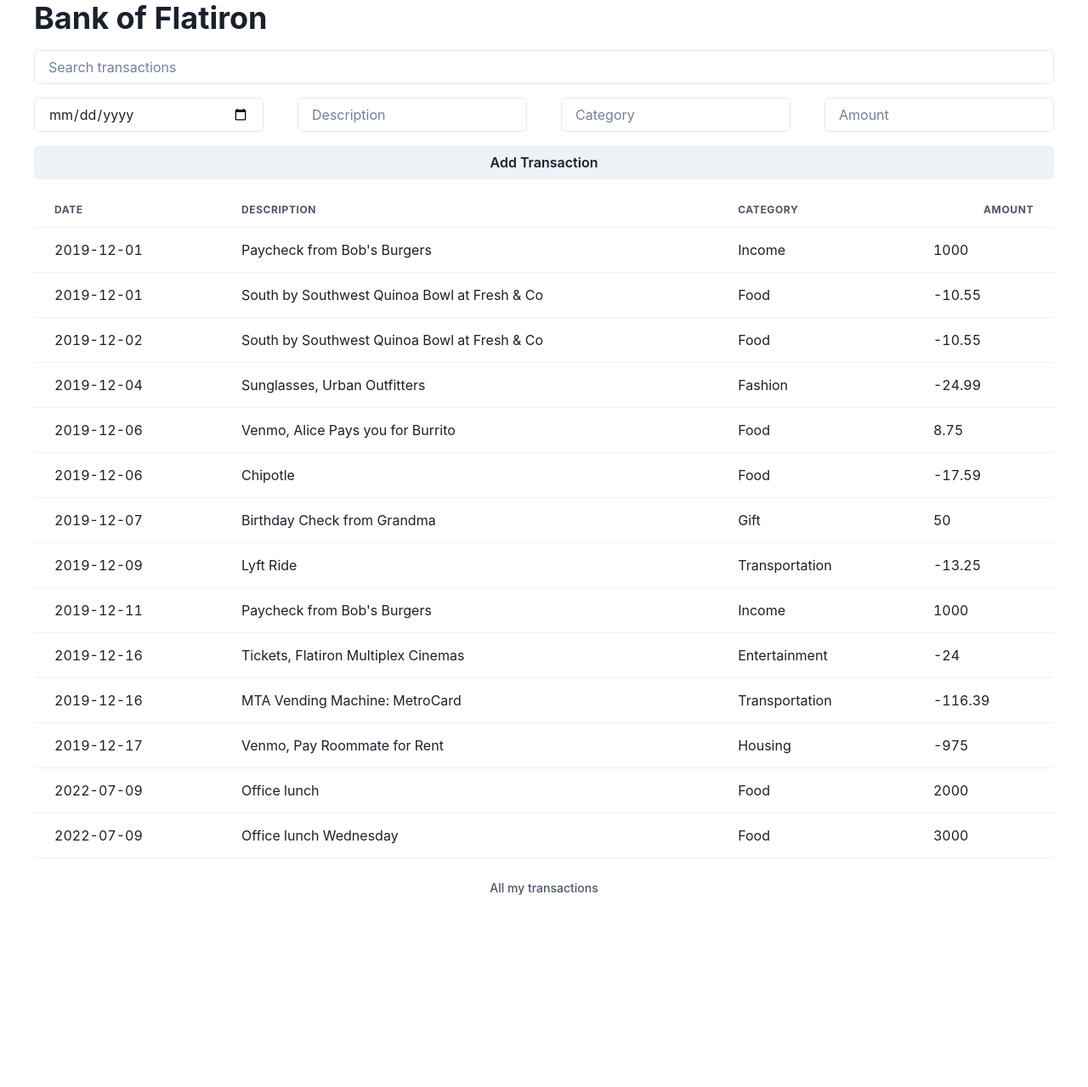
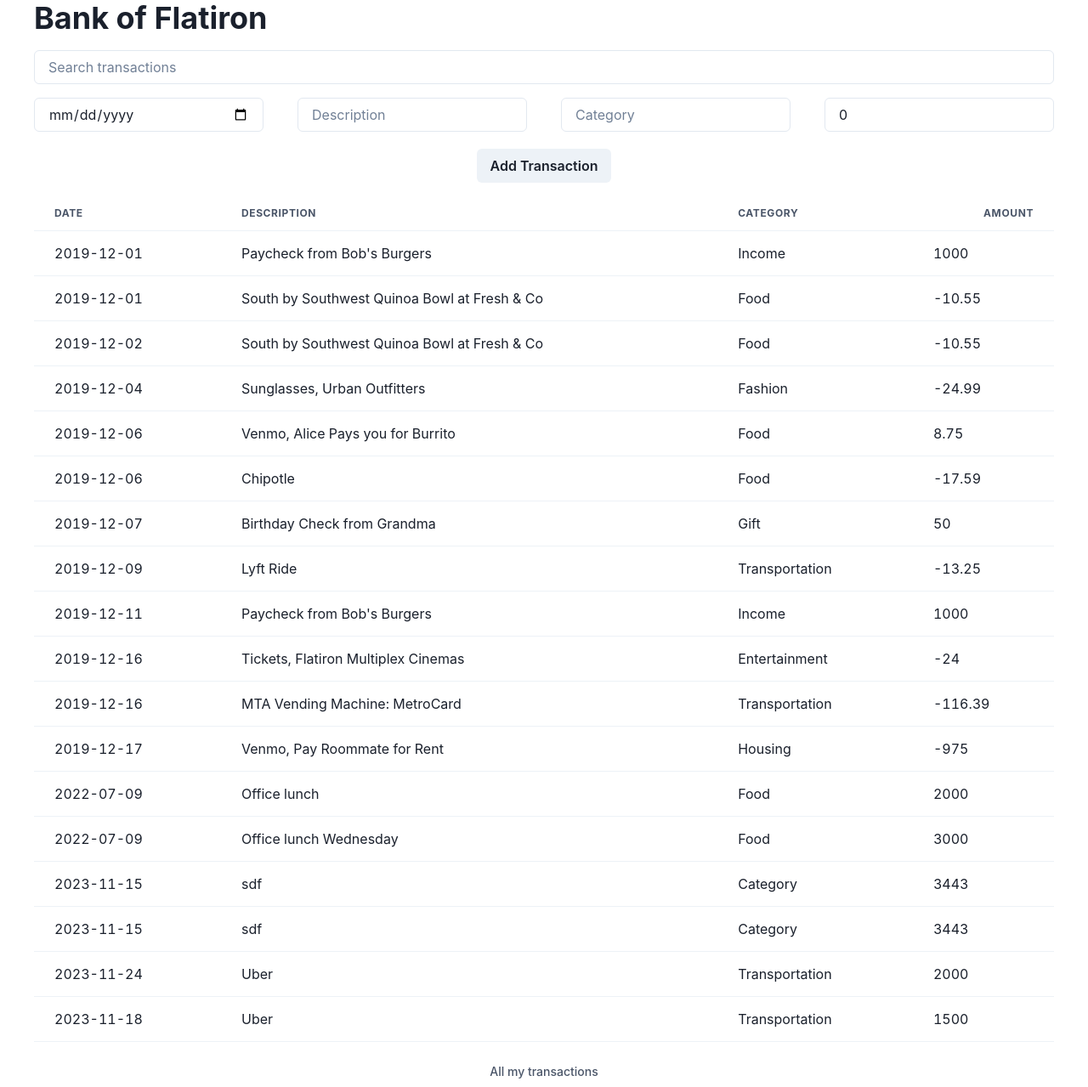
Before and after one commit to NellieMK65/phase-2-code-challenge-1, a React (Vite) app: page / in a window 1280 px wide. Shown: the whole page at 85% size. Before the commit the page ends 1063 px from the top, so only its background shows below. Built offline with nearby package versions, Linux system fonts and the light colour scheme; data requests are answered from the project's data file.

Commit message:
add new transaction

```diff
--- a/db.json
+++ b/db.json
@@ -97,6 +97,34 @@
       "category": "Food",
       "amount": "3000",
       "id": 14
+    },
+    {
+      "date": "2023-11-15",
+      "description": "sdf",
+      "category": "Category",
+      "amount": "3443",
+      "id": 15
+    },
+    {
+      "date": "2023-11-15",
+      "description": "sdf",
+      "category": "Category",
+      "amount": "3443",
+      "id": 16
+    },
+    {
+      "date": "2023-11-24",
+      "description": "Uber",
+      "category": "Transportation",
+      "amount": "2000",
+      "id": 17
+    },
+    {
+      "date": "2023-11-18",
+      "description": "Uber",
+      "category": "Transportation",
+      "amount": "1500",
+      "id": 18
     }
   ]
 }
--- a/src/App.jsx
+++ b/src/App.jsx
@@ -22,6 +22,25 @@ function App() {
 		transaction.description.toLowerCase().includes(searchTerm.toLowerCase())
 	);
 
+	// persist the transaction gotten from AddTransactionForm component to db.json
+	const handleSaveTransaction = (transaction) => {
+		fetch(BASE_URL, {
+			method: 'POST',
+			headers: {
+				'Content-Type': 'application/json',
+			},
+			body: JSON.stringify(transaction),
+		})
+			.then((res) => res.json())
+			.then((newTransaction) =>
+				setTransactions((transactions) => [
+					...transactions,
+					newTransaction,
+				])
+			)
+			.catch((err) => console.log(err));
+	};
+
 	return (
 		<Box mx={10}>
 			<VStack spacing={4} align="stretch">
@@ -32,7 +51,9 @@ function App() {
 					setSearchTerm={setSearchTerm}
 				/>
 
-				<AddTransactionForm />
+				<AddTransactionForm
+					handleSaveTransaction={handleSaveTransaction}
+				/>
 
 				<TransactionTable transactions={filteredTransactions} />
 			</VStack>
--- a/src/components/AddTransactionForm.jsx
+++ b/src/components/AddTransactionForm.jsx
@@ -1,19 +1,78 @@
-import { Button, Input, SimpleGrid, VStack } from '@chakra-ui/react';
+import { useState } from 'react';
+import { Button, Flex, Input, SimpleGrid } from '@chakra-ui/react';
 
-const AddTransactionForm = () => {
+const AddTransactionForm = ({ handleSaveTransaction }) => {
+	// create object to hold the initial form data
+	const transaction = {
+		date: '',
+		description: '',
+		category: '',
+		amount: 0,
+	};
+
+	const [formData, setFormData] = useState(transaction);
+
+	// function to get form values
+	const handleInput = (e) => {
+		// destructure name and value from e.target
+		const { name, value } = e.target;
+
+		// update the formData state with the new value
+		setFormData({ ...formData, [name]: value });
+	};
+
+	const handleSubmit = (e) => {
+		// prevent the default form behaviour which is reloading when submitted
+		e.preventDefault();
+
+		// pass the form data to app component
+		handleSaveTransaction(formData);
+
+		// reset the form by passing in the initial transaction values
+		setFormData(transaction);
+	};
+
 	return (
-		<>
+		<form onSubmit={handleSubmit}>
 			<SimpleGrid minChildWidth="120px" spacing="40px">
-				<Input type="date" />
+				<Input
+					type="date"
+					required
+					name="date"
+					value={formData.date}
+					onChange={handleInput}
+				/>
 
-				<Input placeholder="Description" />
+				<Input
+					placeholder="Description"
+					required
+					name="description"
+					value={formData.description}
+					onChange={handleInput}
+				/>
 
-				<Input placeholder="Category" />
+				<Input
+					placeholder="Category"
+					required
+					name="category"
+					value={formData.category}
+					onChange={handleInput}
+				/>
 
-				<Input type="number" placeholder="Amount" />
+				<Input
+					type="number"
+					placeholder="Amount"
+					required
+					name="amount"
+					value={formData.amount}
+					onChange={handleInput}
+				/>
 			</SimpleGrid>
-			<Button>Add Transaction</Button>
-		</>
+
+			<Flex justifyContent={'center'} mt={5}>
+				<Button type="submit">Add Transaction</Button>
+			</Flex>
+		</form>
 	);
 };
 
```
Lines whose indentation alone changed are shown as unchanged.
